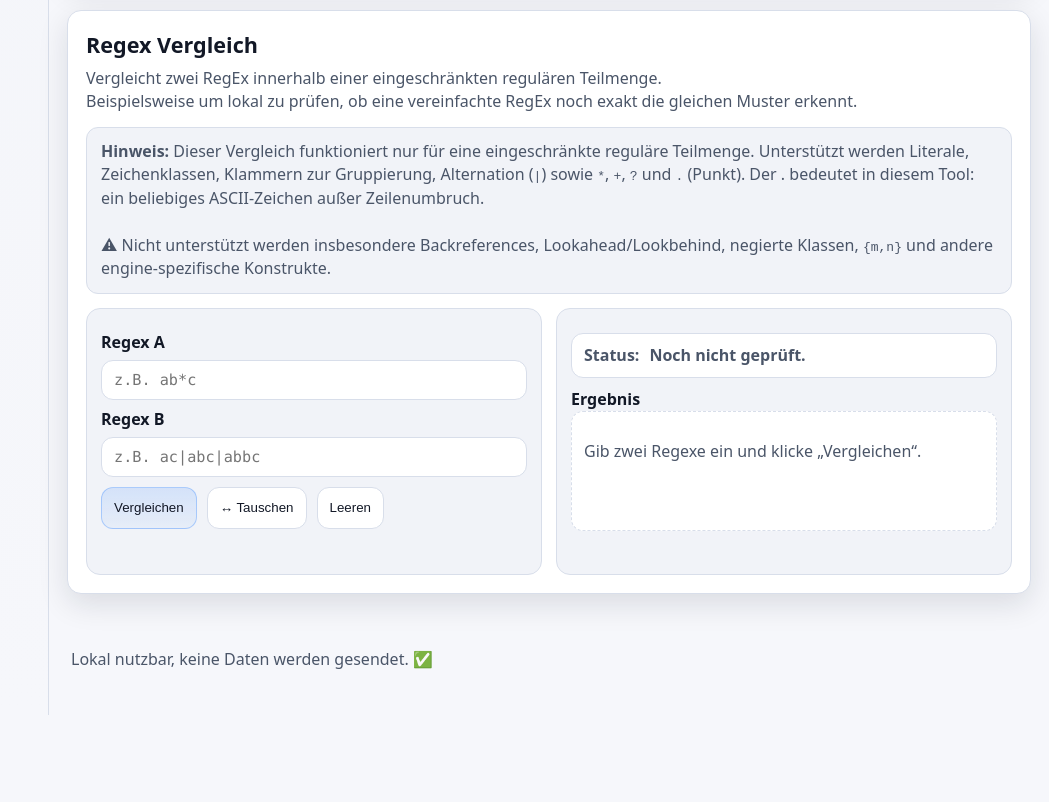
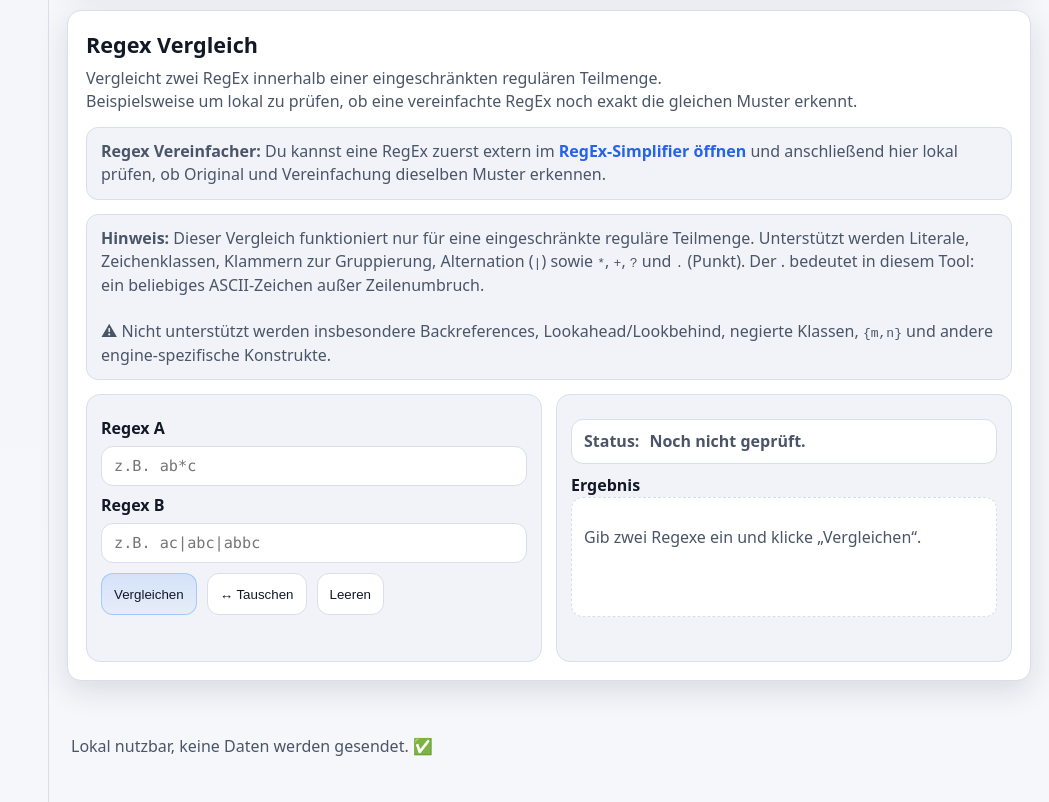
Before and after one commit to Huluvu424242/online-tools, a plain HTML site: page index.html in a window 1280 px wide. Shown: the part 1860-2662 px from the top of the page, without its empty margins (231-1280 px from the left). Before the commit the page ends 2575 px from the top, so only its background shows below. Drawn offline with Linux system fonts and the light colour scheme.

Commit message:
Add visible regex simplifier notice (#16)

```diff
--- a/index.html
+++ b/index.html
@@ -243,6 +243,17 @@
                 </p>
             </header>
 
+            <div class="notice" role="note" aria-label="Regex Vereinfacher Hinweis">
+                <strong>Regex Vereinfacher:</strong>
+                Du kannst eine RegEx zuerst extern im
+                <a href="https://ivanzuzak.info/noam/webapps/regex_simplifier/"
+                   class="tool-link"
+                   target="_blank"
+                   rel="noopener"
+                >RegEx-Simplifier öffnen</a>
+                und anschließend hier lokal prüfen, ob Original und Vereinfachung dieselben Muster erkennen.
+            </div>
+
             <div class="notice" role="note" aria-label="Einschränkungen des Regex Vergleichs">
                 <strong>Hinweis:</strong>
                 Dieser Vergleich funktioniert nur für eine eingeschränkte reguläre Teilmenge.
```
